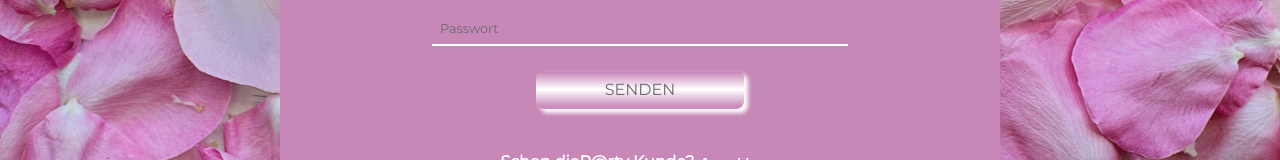
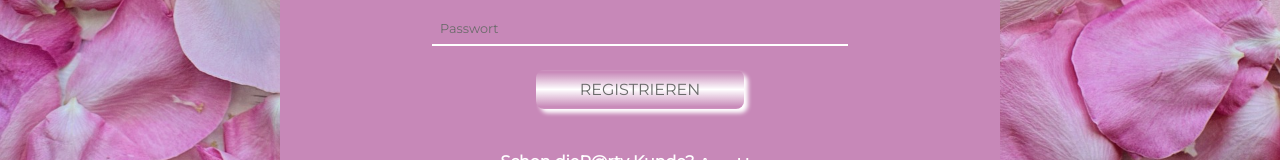
Before and after one commit to CarolaZapp/dieParty_FE, a React (Vite) app: page /userRegisterD2 in a window 1280 px wide. Shown: the part 631-791 px from the top of the page. Built offline with nearby package versions, Linux system fonts and the light colour scheme.

Commit message:
button name change

```diff
--- a/src/components/E2D2UserLogin.jsx
+++ b/src/components/E2D2UserLogin.jsx
@@ -106,7 +106,7 @@ const E2D2UserLogin = () => {
               value={formData.password}
               required
             />
-            <button className="submit">Senden</button>
+            <button className="submit">Anmeldung</button>
           </form>
           <div className={styles.navTo}>
             <h5>
--- a/src/components/E2D2UserRegister.jsx
+++ b/src/components/E2D2UserRegister.jsx
@@ -159,7 +159,7 @@ const E2D2UserRegister = () => {
               value={formData.password}
               required
             />
-            <button className="submit">Senden</button>
+            <button className="submit">Registrieren</button>
           </form>
           <div className={styles.navTo}>
             <h5>
```
